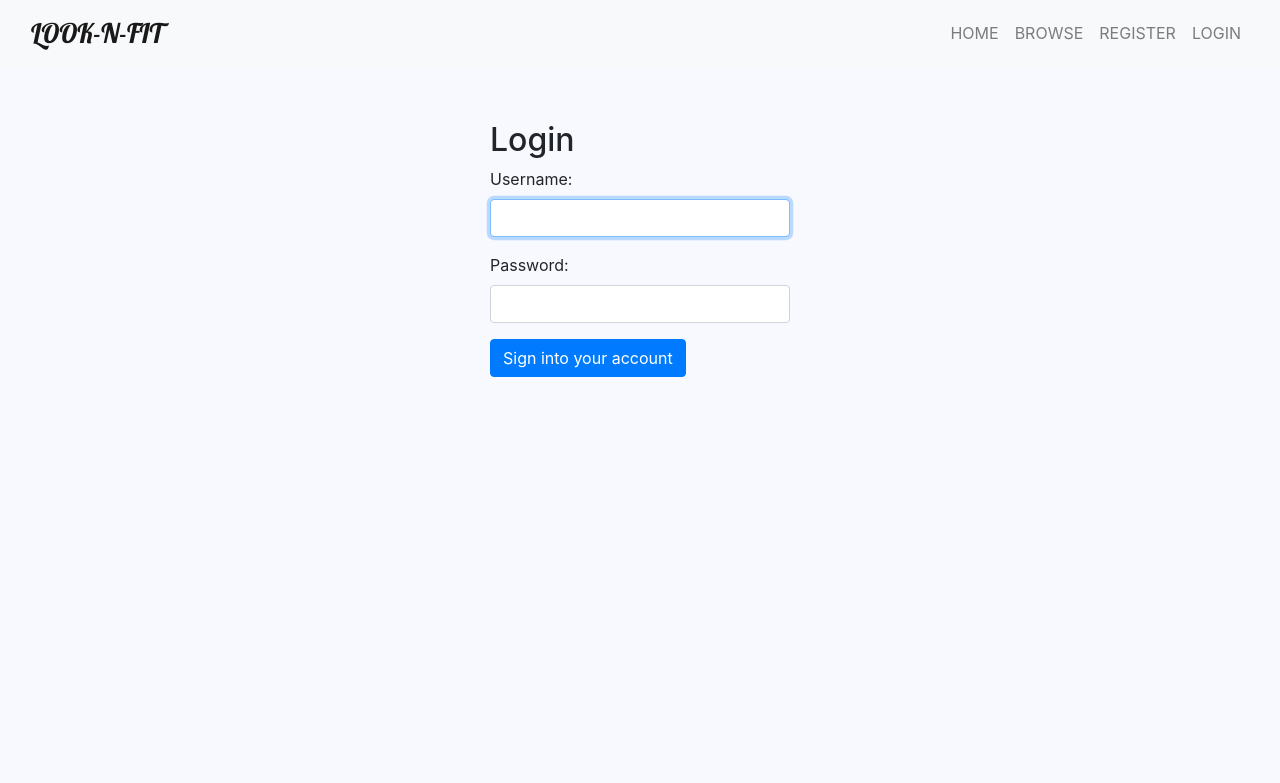
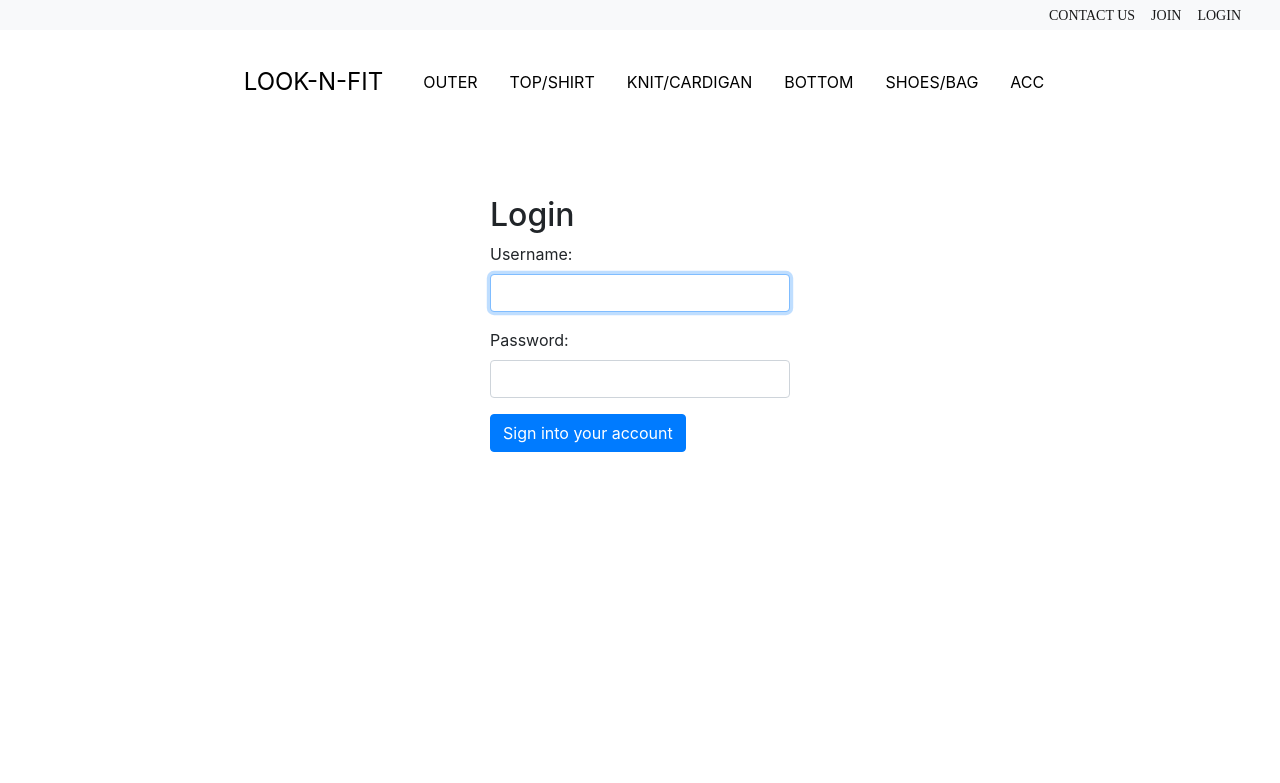
Before and after one commit to seungw0n/project_COMP307, a Django app: page /login/ in a window 1280 px wide. Shown: the top 783 px of the page. Run offline with Django 3.2, Linux system fonts and the light colour scheme; some libraries are stand-ins or nearby versions.

Commit message:
Customize navbar

```diff
--- a/project/settings.py
+++ b/project/settings.py
@@ -149,3 +149,4 @@ STATIC_ROOT = '/media/'
 MEDIA_URL = '/media/'
 # MEDIA_ROOT = '/Users/victormassenet/OneDrive/Documents/McGill_S6/COMP307/project/project_COMP307'
 MEDIA_ROOT = '/Users/Greg/Desktop/McGill/U5/Winter 2020/COMP307/Project/new project repo/market/media'
+MEDIA_ROOT = '/Users/joeng-seungwon/github/project_COMP307/market/media'
--- a/static/css/market.css
+++ b/static/css/market.css
@@ -1,7 +1,3 @@
-body {
-    background-color: ghostwhite;
-}
-
 .product-img {
   display: block;
   max-width: 100px;
--- a/static/css/navbar.css
+++ b/static/css/navbar.css
@@ -1,59 +1,30 @@
-body {
-    margin: 0;
+.navbar {
+    font-family: "Times New Roman";
+    height: 30px;
+    font-size: 14px;
 }
+
+body{
+    background-color: white
+}
+
 a {
     text-decoration: none;
 }
 ul { list-style: none; }
-.topNavBar {
-    justify-content: center;
-    align-items: center;
-    /* height: 25px; */
-}
-.topNavBar-ul {
-    background-color: #E2E2E2;
-    flex: 1;
-    display: flex;
-    justify-content: flex-end;
-    align-items: center;
-    padding: 0;
-    margin: 0;
-    height: 38px;
-}
-/* .topNavBar-li {
-    padding: 0;
-    margin: 0;
-} */
+
 .bottomNavBar {
     justify-content: center;
     align-items: center;
     /* height: 25px; */
 }
-.menuLink {
-    color: black;
-    padding: 0.5em;
-    font-size: 0.75em;
-    display: flex;
-    align-items: flex-end;
-}
-.menuLink:hover {
-    color: #A9A9A9;
-}
-.topNavBar-search input[type=text] {
-    float: left;
-    padding: 6px;
-    border: none;
-    margin-top: 6px;
-    margin-left: 16px;
-    margin-bottom: 6px;
-    font-size: 0.75em;
-}
+
 
 .bottomNavBar {
     background-color: #E2E2E2;
     justify-content: center;
     align-items: center;
-    height: 25px;
+    height: 10px;
 }
 .bottomNavBar-ul {
     flex: 1;
@@ -84,4 +55,3 @@ ul { list-style: none; }
     align-items: flex-end;
     text-decoration: none;
     font-size: 1.5em;
-}
--- a/templates/base.html
+++ b/templates/base.html
@@ -2,8 +2,8 @@
 <html>
 
 <head>
-    <title>{% block title %}Marketplace{% endblock %}</title>
-    <link href="//fonts.googleapis.com/css?family=Lobster&subset=latin,latin-ext" rel="stylesheet" type="text/css">
+    <title>{% block title %}LOOK-N-FIT{% endblock %}</title>
+    <!-- <link href="//fonts.googleapis.com/css?family=Lobster&subset=latin,latin-ext" rel="stylesheet" type="text/css"> -->
     <link rel="stylesheet" href="{% static 'css/bootstrap.min.css' %}">
     <link rel="stylesheet" href="{% static 'css/market.css' %}">
     <link rel="stylesheet" href="{% static 'css/navbar.css' %}">
@@ -82,29 +82,22 @@
         </ul>
     </div> -->
 
-    <nav class="navbar navbar-expand-md navbar-light bg-light sticky-top" style="margin-bottom:30px;">
+    <nav class="navbar navbar-expand-lg navbar-light bg-light sticky-top" style="margin-bottom:10px;">
+    <!-- <nav class="navbar navbar-expand-lg navbar-dark bg-dark"> -->
         <div class="container-fluid">
-    	<a class="navbar-brand" href="{% url 'home' %}">LOOK-N-FIT</a>
-    	<button class="navbar-toggler" type="button" data-toggle="collapse" data-target="#navbarResponsive">
-    		<span class="navbar-toggler-icon"></span>
-    	</button>
-    	<div class="collapse navbar-collapse" id="navbarResponsive">
             <ul class="navbar-nav ml-auto">
-    			<li class="nav-item">
-    				<a class="nav-link" href="{% url 'home' %}">HOME</a>
-    			</li>
-    			<li class="nav-item">
-    				<a class="nav-link" href="#">BROWSE</a>
+                <li class="nav-item active">
+                    <a class="nav-link" href="#">CONTACT US</a>
                 </li>
                 {% if not user.username %}
-    			<li class="nav-item">
-    				<a class="nav-link" href="{% url 'signup' %}">REGISTER</a>
+                <li class="nav-item active">
+                    <a class="nav-link" href="{% url 'signup' %}">JOIN</a>
                 </li>
-    			<li class="nav-item">
+                <li class="nav-item active">
                     <a class="nav-link" href="{% url 'login' %}">LOGIN</a>
                 </li>
                 {% else %}
-    			<li class="nav-item dropdown">
+                <li class="nav-item dropdown active">
                     <a class="nav-link dropdown-toggle" href="#" id="navbarDropdown" role="button" data-toggle="dropdown" aria-haspopup="true" aria-expanded="false">
                         {{ user.first_name }}
                     </a>
@@ -115,7 +108,7 @@
                         <a class="dropdown-item" href="{% url 'logout' %}">Logout</a>
                     </div>
                 </li>
-    			<li class="nav-item dropdown">
+                <li class="nav-item dropdown active">
                     <!-- <a class="nav-link" href="/account/signup"><i class="fas fa-shopping-cart"></i></a> -->
                     <a class="nav-link dropdown-toggle" href="#" id="navbarDropdown2" role="button" data-toggle="dropdown" aria-haspopup="true" aria-expanded="false">
                         <i class="fas fa-shopping-cart"></i> 0
@@ -140,9 +133,21 @@
                 {% endif %}
             </ul>
         </div>
-    </div>
     </nav>
 
+    <div id="bottomNavBar">
+        <ul class="bottomNavBar-ul">
+            <li class="bottomNavBar-li"><a class="logo" href="{% url 'home' %}">LOOK-N-FIT</a></li>
+            <li class="bottomNavBar-li"><a class="typeLink" href="#">OUTER</a></li>
+            <li class="bottomNavBar-li"><a class="typeLink" href="#">TOP/SHIRT</a></li>
+            <li class="bottomNavBar-li"><a class="typeLink" href="#">KNIT/CARDIGAN</a></li>
+            <li class="bottomNavBar-li"><a class="typeLink" href="#">BOTTOM</a></li>
+            <li class="bottomNavBar-li"><a class="typeLink" href="#">SHOES/BAG</a></li>
+            <li class="bottomNavBar-li"><a class="typeLink" href="#">ACC</a></li>
+        </ul>
+    </div>
+
+    <br><br>
     <div class="container">
         {% block content %}
         {% endblock %}
```
Also changed, not shown: 2 other files. Lines whose indentation alone changed are shown as unchanged.
